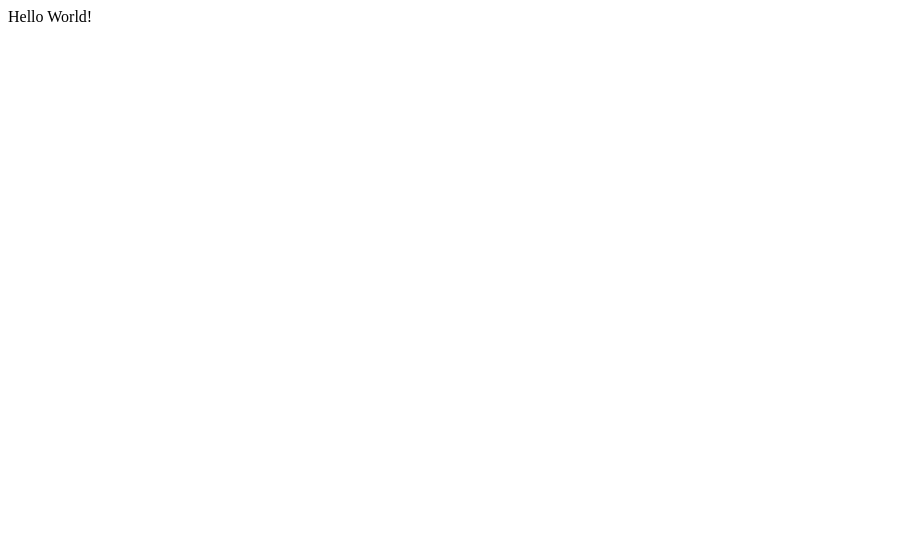
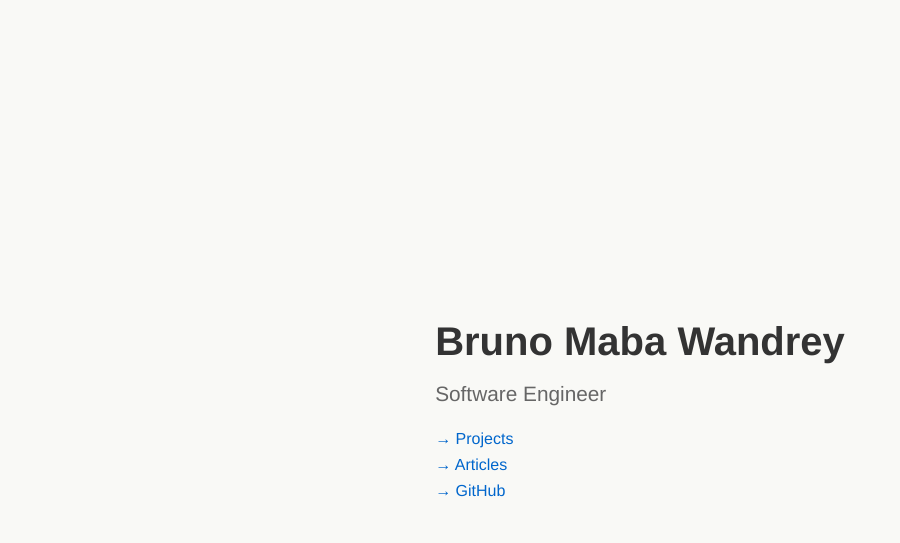
Before and after one commit to bwandrey/bwandrey.github.io, a plain HTML site: page index.html in a window 1280 px wide. Shown: the whole page, without its empty margins (0-900 px from the left). Drawn offline with Linux system fonts and the light colour scheme.

Commit message:
first commit

```diff
--- a/index.html
+++ b/index.html
@@ -1 +1,61 @@
-Hello World!
+<!DOCTYPE html>
+<html lang="en">
+<head>
+    <meta charset="UTF-8" />
+    <meta name="viewport" content="width=device-width, initial-scale=1.0" />
+    <title>Bruno Maba Wandrey</title>
+    <style>
+        body {
+            margin: 0;
+            padding: 0;
+            font-family: 'Helvetica Neue', sans-serif;
+            background-color: #f9f9f6; /* nice eggshell tone */
+            color: #333;
+            display: flex;
+            justify-content: center;
+            align-items: center;
+            min-height: 100vh;
+        }
+
+        .container {
+            text-align: left;
+            max-width: 600px;
+            padding: 2rem;
+        }
+
+        h1 {
+            font-size: 2.5rem;
+            margin-bottom: 0.2rem;
+        }
+
+        h2 {
+            font-weight: 400;
+            font-size: 1.3rem;
+            margin-bottom: 1.5rem;
+            color: #666;
+        }
+
+        a {
+            display: block;
+            color: #0066cc;
+            text-decoration: none;
+            margin-bottom: 0.5rem;
+            transition: color 0.2s;
+        }
+
+        a:hover {
+            color: #004a99;
+        }
+    </style>
+</head>
+<body>
+<div class="container">
+    <h1>Bruno Maba Wandrey</h1>
+    <h2>Software Engineer</h2>
+
+    <a href="projects.html">→ Projects</a>
+    <a href="articles.html">→ Articles</a>
+    <a href="https://github.com/your-github-username" target="_blank">→ GitHub</a>
+</div>
+</body>
+</html>
```
